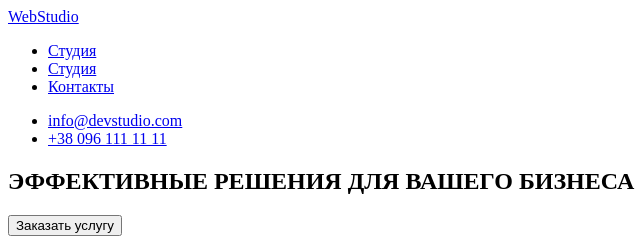
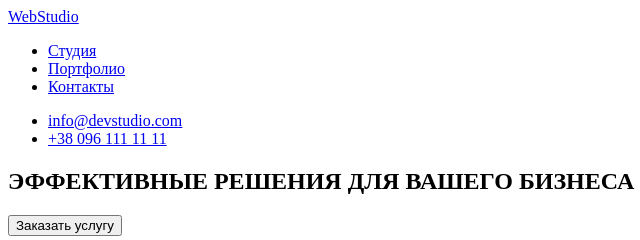
Before and after one commit to qasklp/goit-markup-hw-01, a plain HTML site: page index.html in a window 1280 px wide. Shown: the top 240 px of the page, 0-640 px from the left. Drawn offline with Linux system fonts and the light colour scheme.

Commit message:
Замінює текст у хедері на правильний

```diff
--- a/index.html
+++ b/index.html
@@ -12,7 +12,7 @@
       <a href="https://www.youtube.com/watch?v=_S7WEVLbQ-Y">WebStudio</a>
       <ul>
         <li><a href="https://www.youtube.com/watch?v=dQw4w9WgXcQ">Студия</a></li>
-        <li><a href="https://www.youtube.com/watch?v=dQw4w9WgXcQ">Студия</a></li>
+        <li><a href="https://www.youtube.com/watch?v=dQw4w9WgXcQ">Портфолио</a></li>
         <li><a href="https://www.youtube.com/watch?v=dQw4w9WgXcQ">Контакты</a></li>
       </ul>
     </nav>
```
